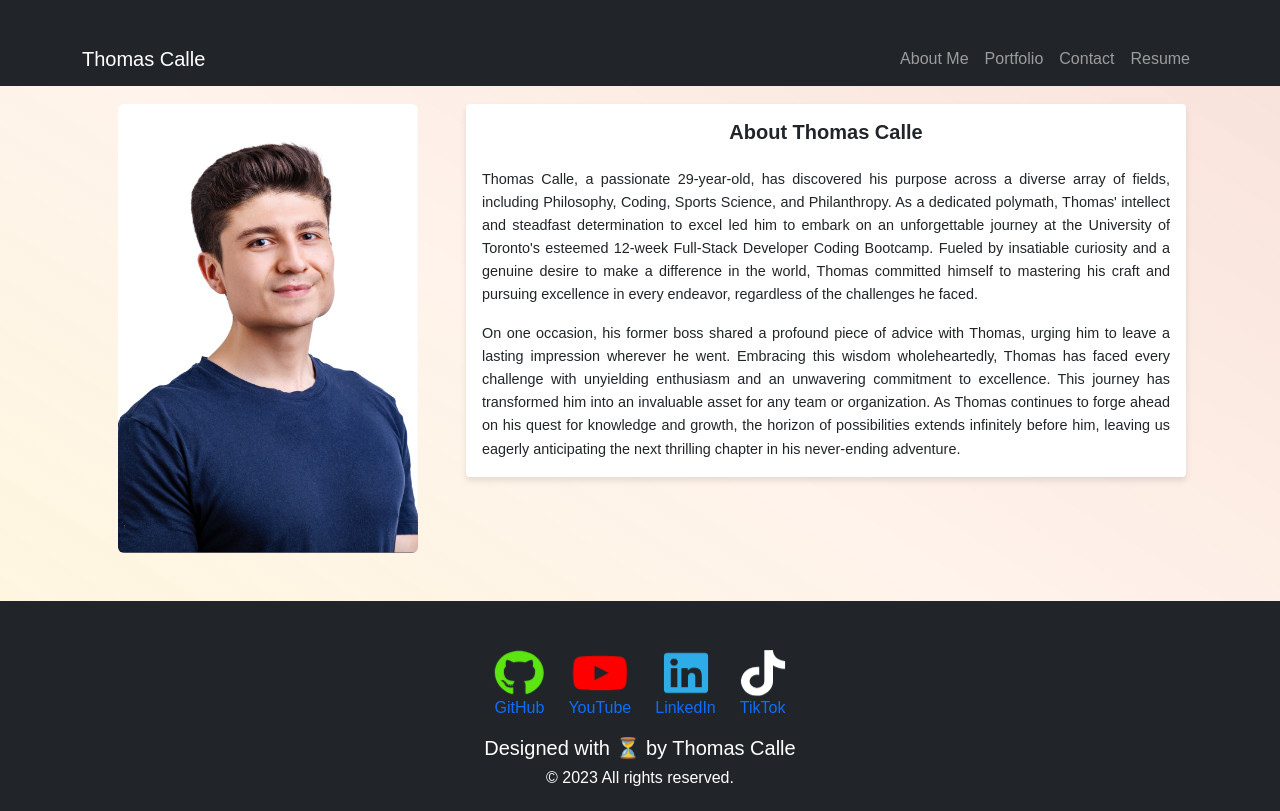
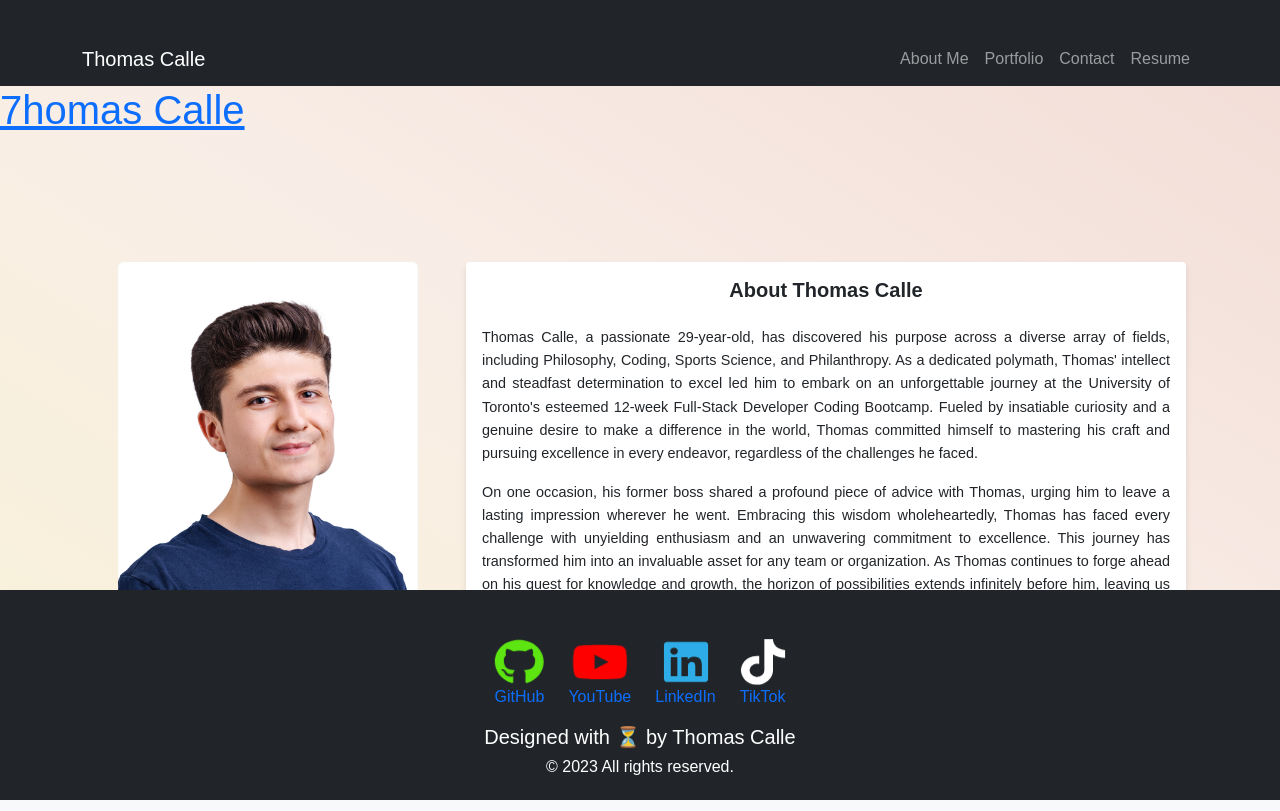
Before and after one commit to ThomasCalle/7homas7he7ank-React-Portfolio, a React (Create React App) app: page /7homas7he7ank-react-portfolio in a window 1280 px wide. Built offline with nearby package versions, Linux system fonts and the light colour scheme; the HTML template or start-up script is replaced by a standard one.

Commit message:
Removed: Packagelock JSON, HOME.JS. UPDATED:FOOTER,HEADER,NAV,RESUME,INDEX&APP.JS est. route connection css/bootstrap view dispaly vh,layout.etc.

```diff
--- a/src/App.js
+++ b/src/App.js
@@ -1,27 +1,25 @@
 import React from "react";
-import { BrowserRouter as Router, Route, Link, Routes } from 'react-router-dom';
-import Home from "./pages/Home";
+import { BrowserRouter as Router, Route, Routes } from 'react-router-dom';
+import Header from "./components/Header";
+import Navigation from './components/Navigation';
 import About from './components/About';
 import Portfolio from './components/Portfolio';
 import Contact from './components/Contact';
 import Resume from './components/Resume';
 import Footer from './components/Footer';
-import Navigation from './components/Navigation';
+
 import 'bootstrap/dist/css/bootstrap.min.css';
 import "./style/App.css";
-
 
 function App() {
   return (
     <div className="App">
       <Router>
         <Navigation />
-        <div className="container mt-4">
-          {/* <h1><Link to="7homas7he7ank-react-portfolio">
-            7homas Calle
-          </Link></h1> */}
+        <Header/>
+        <div className="container mt-5">
           <Routes>
-            <Route path="/7homas7he7ank-React-Portfolio" element={<About />} />
+            <Route path="/7homas7he7ank-React-Portfolio/" element={<About />} />
             {/* <Route path="/7homas7he7ank-React-Portfolio/home" element={<Home />} /> */}
             <Route path="/7homas7he7ank-React-Portfolio/about" element={<About />} />
             <Route path="/7homas7he7ank-React-Portfolio/portfolio" element={<Portfolio />} />
--- a/src/components/Footer.js
+++ b/src/components/Footer.js
@@ -34,7 +34,7 @@ const Footer = () => {
   return (
     <footer className="footer mt-auto py-3 bg-dark text-white">
       <div className="container">
-        <section className="social-icons-wrapper d-flex flex-column flex-md-row justify-content-center my-3">
+        <section className="social-icons-wrapper d-flex flex-md-row justify-content-center my-3">
           {socials.map(({ name, url, icon, color }) => (
             <div key={name} className="d-flex flex-column align-items-center mx-md-2 transparent-bg">
               <a href={url} className={`icon ${name}`} target="_blank" rel="noreferrer">
--- a/src/components/Header.js
+++ b/src/components/Header.js
@@ -1,11 +1,14 @@
-// import React from 'react';
-// import Navigation from './Navigation';
-// function Header() {
-//   return (
-//     <>
-//      <About />
-//     </>
-//   );
-// }
+import React from "react";
+import { Link } from "react-router-dom";
 
-// export default Header;
+function Header() {
+  return (
+    <>
+      <h1>
+        <Link to="/7homas7he7ank-react-portfolio/">7homas Calle</Link>
+      </h1>
+    </>
+  );
+}
+
+export default Header;
--- a/src/components/Navigation.js
+++ b/src/components/Navigation.js
@@ -7,17 +7,17 @@ import { Link } from 'react-router-dom';
 
 const Navigation = () => {
   return (
-    <Navbar bg="dark" variant="dark" expand="lg" fixed="top">
+    <Navbar bg="dark" variant="dark" expand="lg" sticky="top">
       <Container>
-          <Navbar.Brand as={Link} to="7homas7he7ank-react-portfolio">Thomas Calle</Navbar.Brand>
+          <Navbar.Brand as={Link} to="/7homas7he7ank-react-portfolio/">Thomas Calle</Navbar.Brand>
           <Navbar.Toggle aria-controls="basic-navbar-nav" />
           <Navbar.Collapse id="basic-navbar-nav">
             <Nav className="ms-auto">
               {/* <Nav.Link as={Link} to="7homas7he7ank-react-portfolio/home">Home</Nav.Link> */}
-              <Nav.Link as={Link} to="7homas7he7ank-react-portfolio/about">About Me</Nav.Link>
-              <Nav.Link as={Link} to="7homas7he7ank-react-portfolio/portfolio">Portfolio</Nav.Link>
-              <Nav.Link as={Link} to="7homas7he7ank-react-portfolio/contact">Contact</Nav.Link>
-              <Nav.Link as={Link} to="7homas7he7ank-react-portfolio/resume">Resume</Nav.Link>
+              <Nav.Link as={Link} to="/7homas7he7ank-react-portfolio/about">About Me</Nav.Link>
+              <Nav.Link as={Link} to="/7homas7he7ank-react-portfolio/portfolio">Portfolio</Nav.Link>
+              <Nav.Link as={Link} to="/7homas7he7ank-react-portfolio/contact">Contact</Nav.Link>
+              <Nav.Link as={Link} to="/7homas7he7ank-react-portfolio/resume">Resume</Nav.Link>
             </Nav>
         </Navbar.Collapse>
       </Container>
--- a/src/components/Resume.js
+++ b/src/components/Resume.js
@@ -4,7 +4,8 @@ import "../style/Resume.css";
 
 function Resume() {
   return (
-    <section id="resume">
+    <section id="resume" className="mb-30">
+    {/* create an mb-30 to create margin bottom to push the resume down */}
       <Container className="resume-section">
         <Row>
           <Col className="text-center">
--- a/src/index.js
+++ b/src/index.js
@@ -1,9 +1,6 @@
 import React from 'react';
 import ReactDOM from 'react-dom/client';
 import App from './App';
-// import 'bootstrap/dist/css/bootstrap.min.css';
-
-// import reportWebVitals from './reportWebVitals';
 
 const root = ReactDOM.createRoot(document.getElementById('root'));
 root.render(
--- a/src/pages/Home.js
+++ /dev/null
@@ -1,21 +0,0 @@
-// import Header from "../components/Header.js";
-// import Navigation from "../components/Navigation.js";
-import About from "../components/About.js";
-// import Contact from "../components/Contact.js";
-// import Portfolio from "../components/Portfolio.js";
-// import Footer from "../components/Footer.js";
-
-function Home() {
-  return (
-    <>
-      {/* <Header /> */}
-      {/* <Navigation /> */}
-      <About />
-      {/* <Portfolio />
-      <Contact />
-      <Footer /> */}
-    </>
-  );
-}
-
-export default Home;
--- a/src/style/App.css
+++ b/src/style/App.css
@@ -4,7 +4,6 @@ html{
   'Ubuntu', 'Cantarell', 'Fira Sans', 'Droid Sans', 'Helvetica Neue',
   sans-serif;
   line-height: 1.6;
-
 }
 
 body {
--- a/src/style/Footer.css
+++ b/src/style/Footer.css
@@ -0,0 +1,5 @@
+.footer {
+    position: fixed;
+    bottom: 0;
+    width: 100%;
+}
```
Also changed, not shown: src/style/Navigation.css (+0 -10 lines), 1 other file (tests, documents, lock files or other folders).
